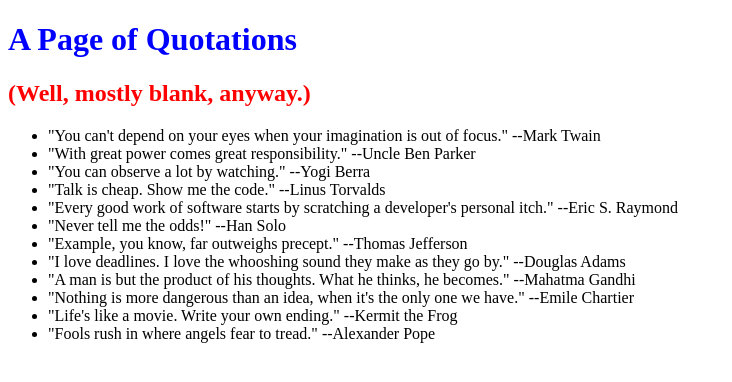
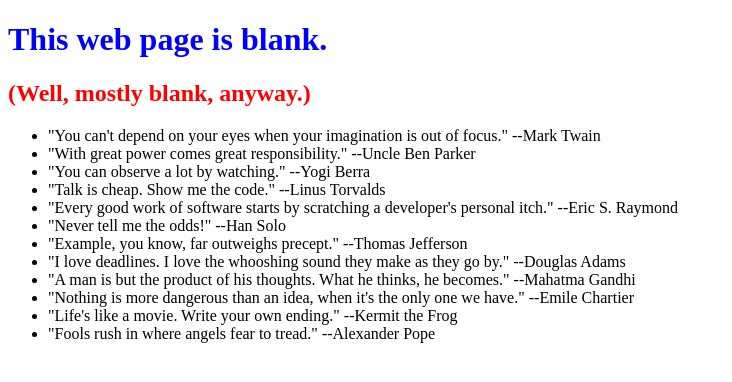
Before and after one commit to gregrich/0main_openSAP_repo, a plain HTML site: page index.html in a window 1280 px wide. Shown: the whole page, without its empty margins (0-732 px from the left). Drawn offline with Linux system fonts and the light colour scheme.

Commit message:
Reversed that change.

```diff
--- a/index.html
+++ b/index.html
@@ -7,7 +7,7 @@
     <link href="styles.css" rel="stylesheet" type="text/css" />
   </head>
   <body>
-	<h1>A Page of Quotations</h1>
+	<h1>This web page is blank.</h1>
 	<h2>(Well, mostly blank, anyway.)</h2>
 	<ul>
 		<li>"You can't depend on your eyes when your imagination is out of focus." --Mark Twain</li>
```
